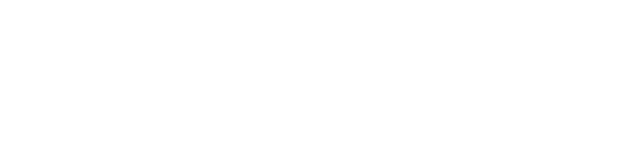
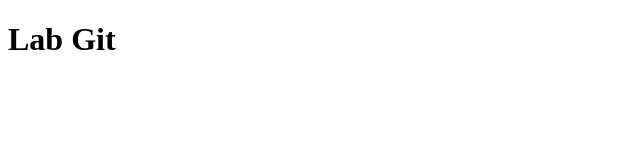
Before and after one commit to jasonbbccdd/lab-git-and-github, a plain HTML site: page index.html in a window 1280 px wide. Shown: the whole page, without its empty margins (0-640 px from the left). Drawn offline with Linux system fonts and the light colour scheme.

Commit message:
1st update from Steve

```diff
--- a/index.html
+++ b/index.html
@@ -1,12 +1,16 @@
 <!DOCTYPE html>
 <html lang="en">
+
 <head>
   <meta charset="UTF-8">
   <meta http-equiv="X-UA-Compatible" content="IE=edge">
   <meta name="viewport" content="width=device-width, initial-scale=1.0">
   <title>Lab Git and Github</title>
 </head>
+
 <body>
+  <h1>Lab Git</h1>
 
 </body>
+
 </html>
```
